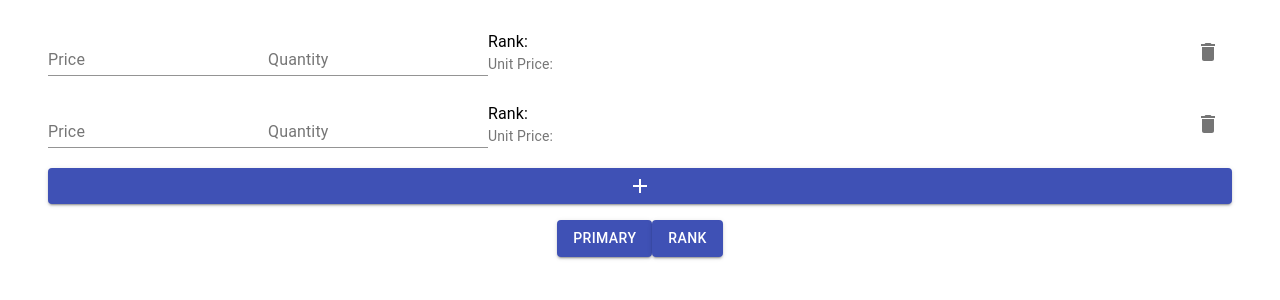
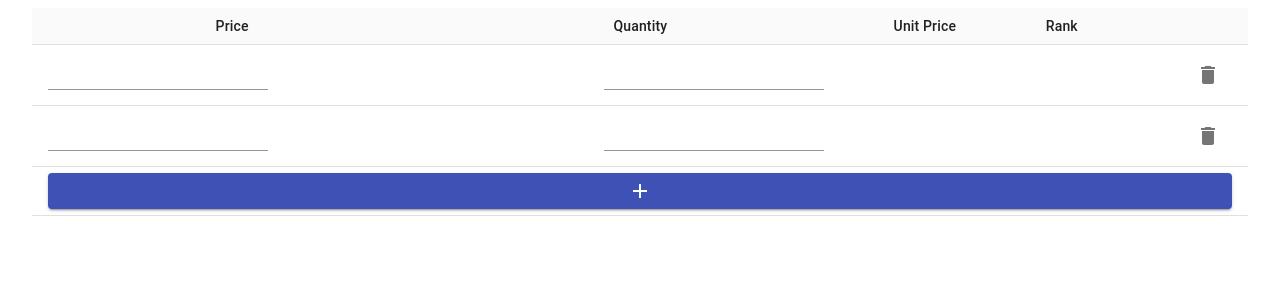
Before and after one commit to kfc103/eCompare, a React (Create React App) app: page / in a window 1280 px wide. Shown: the top 300 px of the page. Built offline with nearby package versions, Linux system fonts and the light colour scheme.

Commit message:
convert to Table

```diff
--- a/src/List.js
+++ b/src/List.js
@@ -7,9 +7,14 @@ import TextField from "@material-ui/core/TextField";
 import Button from "@material-ui/core/Button";
 import Container from "@material-ui/core/Container";
 import IconButton from "@material-ui/core/IconButton";
-import Divider from "@material-ui/core/Divider";
 import DeleteIcon from "@material-ui/icons/Delete";
 import AddIcon from "@material-ui/icons/Add";
+import Table from "@material-ui/core/Table";
+import TableBody from "@material-ui/core/TableBody";
+import TableCell from "@material-ui/core/TableCell";
+import TableContainer from "@material-ui/core/TableContainer";
+import TableHead from "@material-ui/core/TableHead";
+import TableRow from "@material-ui/core/TableRow";
 
 const useStyles = makeStyles((theme) => ({
   root: {
@@ -45,6 +50,7 @@ export default function SimpleList() {
   const defaultdata = [createData(1), createData(2)];
 
   const [data, setData] = React.useState(defaultdata);
+  const [listId, setListId] = React.useState(defaultdata.length);
 
   const calUnitPrice = (item) => {
     let unitprice = item.price / item.quantity;
@@ -54,6 +60,7 @@ export default function SimpleList() {
 
     return unitprice;
   };
+
   function updateUnitPrice(index) {
     let newArr = [...data];
 
@@ -69,11 +76,15 @@ export default function SimpleList() {
   }
 
   function rank() {
+    let newArr = [...data];
+
+    if (isListRankable()) {
       let rankedArr = [...data];
-    let newArr = [...data];
+
       rankedArr.sort((a, b) => {
         return a.unitprice - b.unitprice;
       });
+
       newArr.forEach((item) => {
         if (item.unitprice === "") item.rank = "";
         else {
@@ -83,7 +94,26 @@ export default function SimpleList() {
           else item.rank = "";
         }
       });
+    } else {
+      newArr.forEach((item) => {
+        item.rank = "";
+      });
+    }
+
     setData(newArr);
+  }
+
+  function isListRankable() {
+    let retVal = true;
+    data.forEach((item) => {
+      if (
+        item.unitprice === "" ||
+        item.unitprice === undefined ||
+        isNaN(item.unitprice)
+      )
+        retVal = false;
+    });
+    return retVal;
   }
 
   function updateFieldChanged(index) {
@@ -104,45 +134,73 @@ export default function SimpleList() {
 
   function addItem() {
     let newArr = [...data];
-    newArr.push(createData(newArr.length + 1));
+    let newId = listId + 1;
+    newArr.push(createData(newId));
+    setListId(newId);
     setData(newArr);
   }
 
   function removeItem(item) {
     let newArr = [...data];
     newArr.splice(data.indexOf(item), 1);
+    rank();
     setData(newArr);
   }
 
   return (
     <Container component="main">
       <div className={classes.root}>
-        <List aria-label="main">
+        <TableContainer>
+          <Table
+            className={classes.table}
+            size="small"
+            stickyHeader
+            aria-label="simple table"
+          >
+            <TableHead>
+              <TableRow>
+                <TableCell align="center">Price</TableCell>
+                <TableCell align="center">Quantity</TableCell>
+                <TableCell align="center">Unit&nbsp;Price</TableCell>
+                <TableCell align="center">Rank</TableCell>
+                <TableCell></TableCell>
+              </TableRow>
+            </TableHead>
+            <TableBody>
               {data.map((item, index) => (
-            <ListItem key={item.id}>
+                <TableRow key={item.id}>
+                  <TableCell component="th" scope="row">
                     <TextField
                       name="price"
-                label="Price"
+                      size="small"
                       value={item.price}
                       onChange={updateFieldChanged(index)}
+                      onBlur={() => rank()}
                     />
+                  </TableCell>
+                  <TableCell align="right">
                     <TextField
                       name="quantity"
-                label="Quantity"
+                      size="small"
                       value={item.quantity}
                       onChange={updateFieldChanged(index)}
+                      onBlur={() => rank()}
                     />
-              <ListItemText
-                primary={"Rank: " + item.rank}
-                secondary={"Unit Price: " + item.unitprice}
-                fullWidth
-              />
-              <IconButton aria-label="delete" onClick={() => removeItem(item)}>
+                  </TableCell>
+                  <TableCell align="right">{item.unitprice}</TableCell>
+                  <TableCell align="right">{item.rank}</TableCell>
+                  <TableCell align="right">
+                    <IconButton
+                      aria-label="delete"
+                      onClick={() => removeItem(item)}
+                    >
                       <DeleteIcon />
                     </IconButton>
-            </ListItem>
+                  </TableCell>
+                </TableRow>
               ))}
-          <ListItem>
+              <TableRow>
+                <TableCell colSpan={5}>
                   <Button
                     variant="contained"
                     color="primary"
@@ -153,19 +211,11 @@ export default function SimpleList() {
                   >
                     <AddIcon />
                   </Button>
-          </ListItem>
-        </List>
-
-        <Button
-          variant="contained"
-          color="primary"
-          onClick={() => updateUnitPrice()}
-        >
-          Primary
-        </Button>
-        <Button variant="contained" color="primary" onClick={() => rank()}>
-          Rank
-        </Button>
+                </TableCell>
+              </TableRow>
+            </TableBody>
+          </Table>
+        </TableContainer>
       </div>
     </Container>
   );
```
Lines whose indentation alone changed are shown as unchanged.
